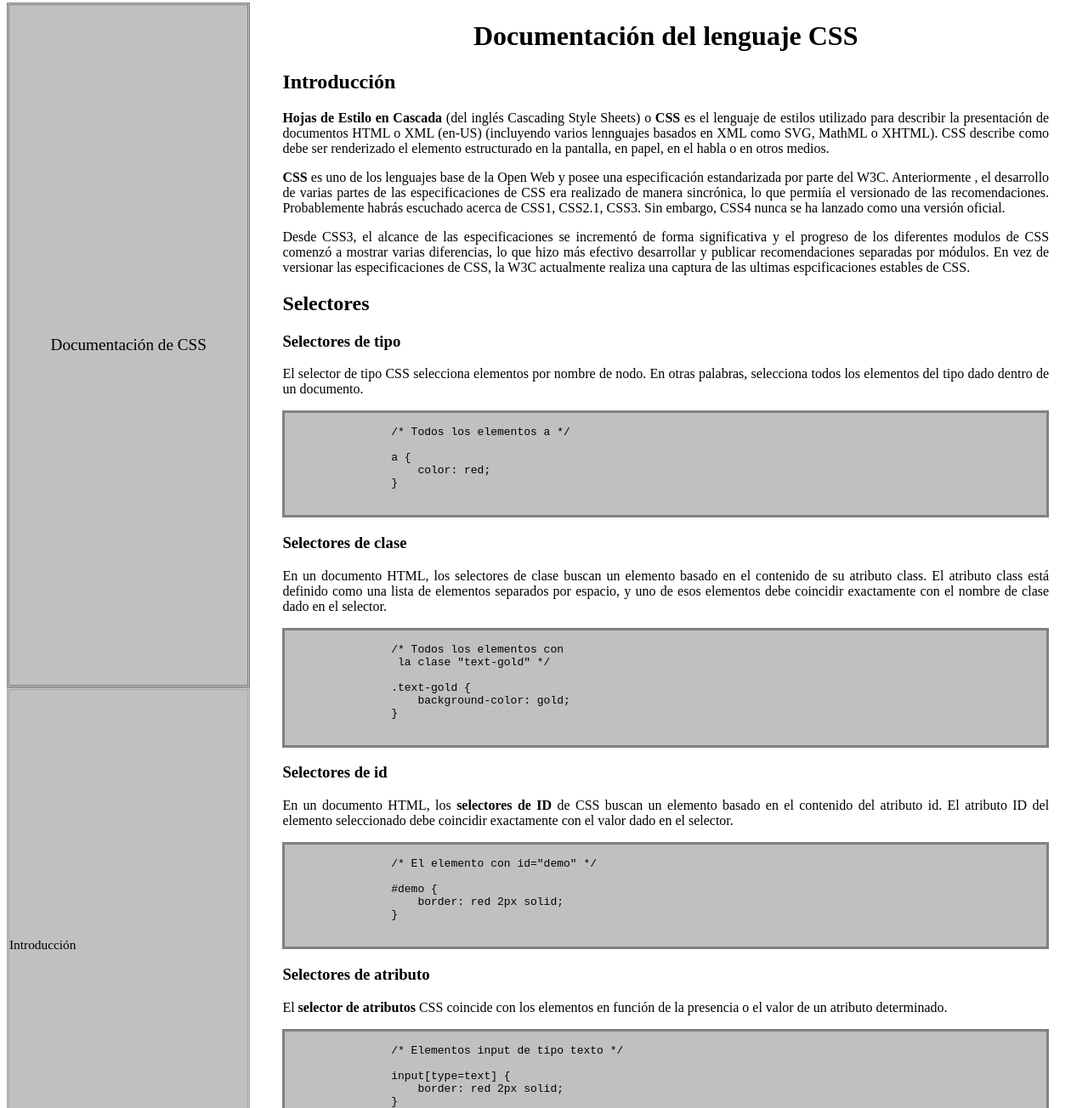
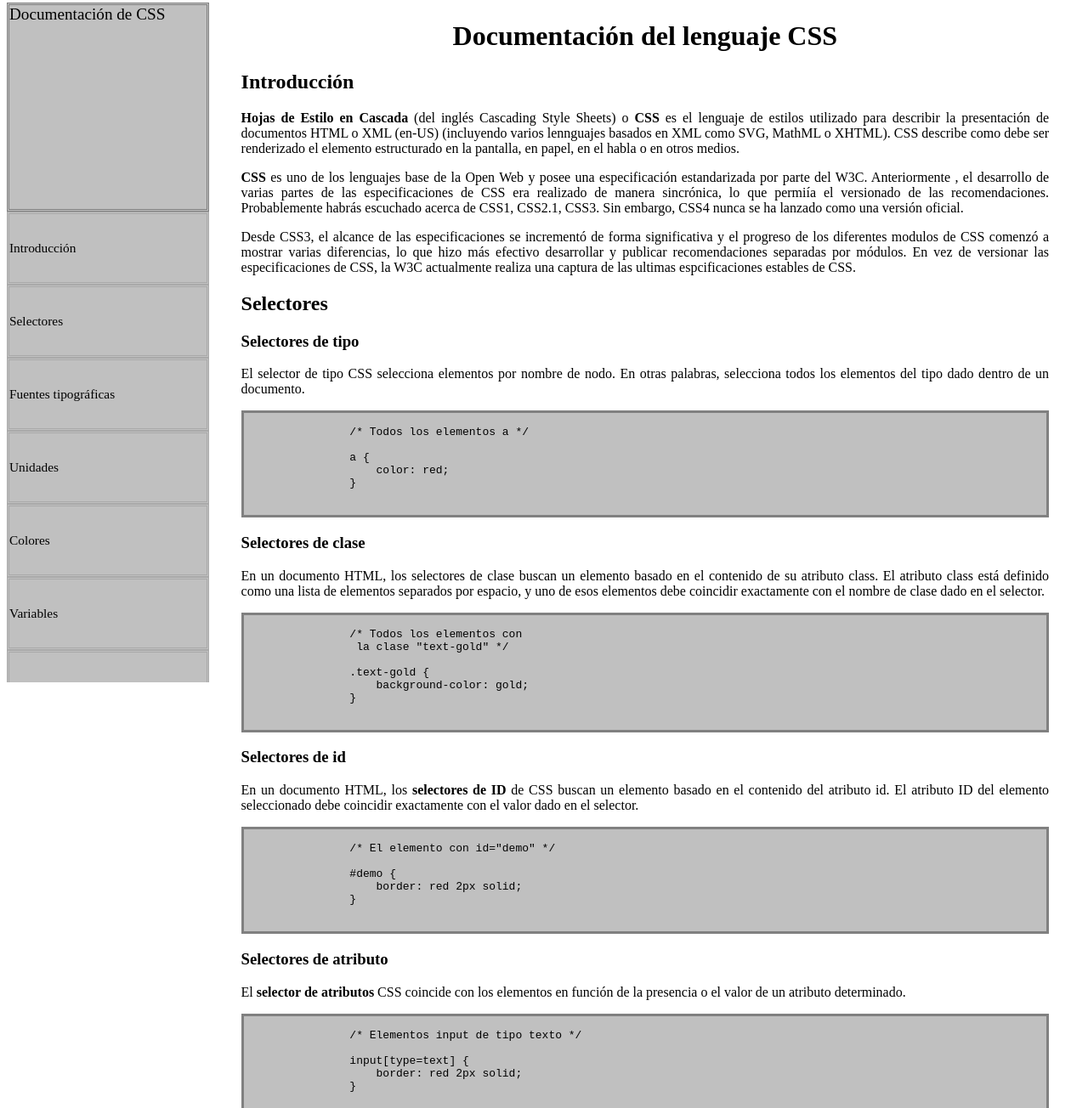
Before and after one commit to Devmmanuel/technical-documentation-page, a plain HTML site: page index.html in a window 1280 px wide. Shown: the part 5-1309 px from the top of the page at 85% size. Drawn offline with Linux system fonts and the light colour scheme.

Commit message:
La barra de navegación se dividió en 2 secciones y se aplicaron algunos estilos al contenido

```diff
--- a/index.html
+++ b/index.html
@@ -12,17 +12,20 @@
         <header>
             Documentación de CSS
         </header>
-        <a href="#" class="nav-link">Introducción</a>
-        <a href="#" class="nav-link">Selectores CSS</a>
-        <a href="#" class="nav-link">Fonts</a>
-        <a href="#" class="nav-link">Unidades absolutas</a>
-        <a href="#" class="nav-link">Unidades relativas</a>
-        <a href="#" class="nav-link">Colores</a>
-        <a href="#" class="nav-link">CSS Gradients</a>
-        <a href="#" class="nav-link">Variables</a>
-        <a href="#" class="nav-link">Media queries</a>
-        <a href="#" class="nav-link">CSS Flexbox</a>
-        <a href="#" class="nav-link">CSS Grid</a>
+        <div>
+            <a href="#" class="nav-link">Introducción</a>
+            <a href="#" class="nav-link">Selectores</a>
+            <a href="#" class="nav-link">Fuentes tipográficas</a>
+            <a href="#" class="nav-link">Unidades</a>
+            <a href="#" class="nav-link">Colores</a>
+            <a href="#" class="nav-link">Variables</a>
+            <a href="#" class="nav-link">Cascada y herencia</a>
+            <a href="#" class="nav-link">Pseudo-Classes</a>
+            <a href="#" class="nav-link">Transformaciones</a>
+            <a href="#" class="nav-link">Media queries</a>
+            <a href="#" class="nav-link">Flexbox</a>
+            <a href="#" class="nav-link">Grid</a>
+        </div>
     </nav>
     <main id="main-doc">
         <h1>Documentación del lenguaje CSS</h1>
--- a/styles/styles.css
+++ b/styles/styles.css
@@ -5,21 +5,24 @@ body {
 #nav-bar {
     display: flex;
     flex-direction: column;
-    width: 70vw;
+    width: 20%;
+    height: 100vh;
     background-color: silver;
     overflow-y: scroll;
     overflow-x: hidden;
-    scroll-behavior: unset;
+    position: sticky;
+    top: 0px;
 }
 
 #nav-bar header {
     border-color: gray;
-    display: flex;
-    justify-content: center;
-    align-items: center;
     border-style: double;
+    height: 30%;
+    font-size: 1.5vw;
+}
+
+#nav-bar div {
     height: 10%;
-    font-size: 1.5vw;
 }
 
 .nav-link {
@@ -30,15 +33,20 @@ body {
     display: flex;
     justify-content: flex-start;
     align-items: center;
-    height: 7.5%;
+    height: 10vh;
     font-size: 1.2vw;
 }
 
 
 @media (max-width: 600px) {
+
+    body {
+        flex-direction: column;
+    }
+
     #nav-bar {
         width: 100%;
-        height: 15vh;
+        height: 80px;
     }
 
     #nav-bar header {
@@ -52,6 +60,7 @@ body {
 }
 
 #main-doc {
+    width: 80%;
     padding-left: 3%;
     padding-right: 3%;
 }
```
